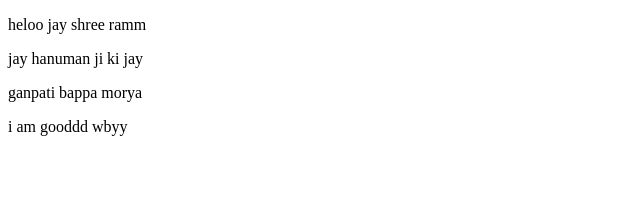
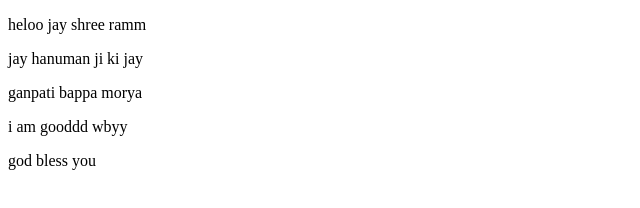
Before and after one commit to chavan-sonali/ram, a plain HTML site: page index.html in a window 1280 px wide. Shown: the whole page, without its empty margins (0-640 px from the left). Drawn offline with Linux system fonts and the light colour scheme.

Commit message:
heloooo new

```diff
--- a/index.html
+++ b/index.html
@@ -10,5 +10,6 @@
     <p>jay hanuman ji ki jay</p>
     <p>ganpati bappa morya</p>
     <p>i am gooddd wbyy</p>
+    <p>god bless you</p>
 </body>
 </html>
```
